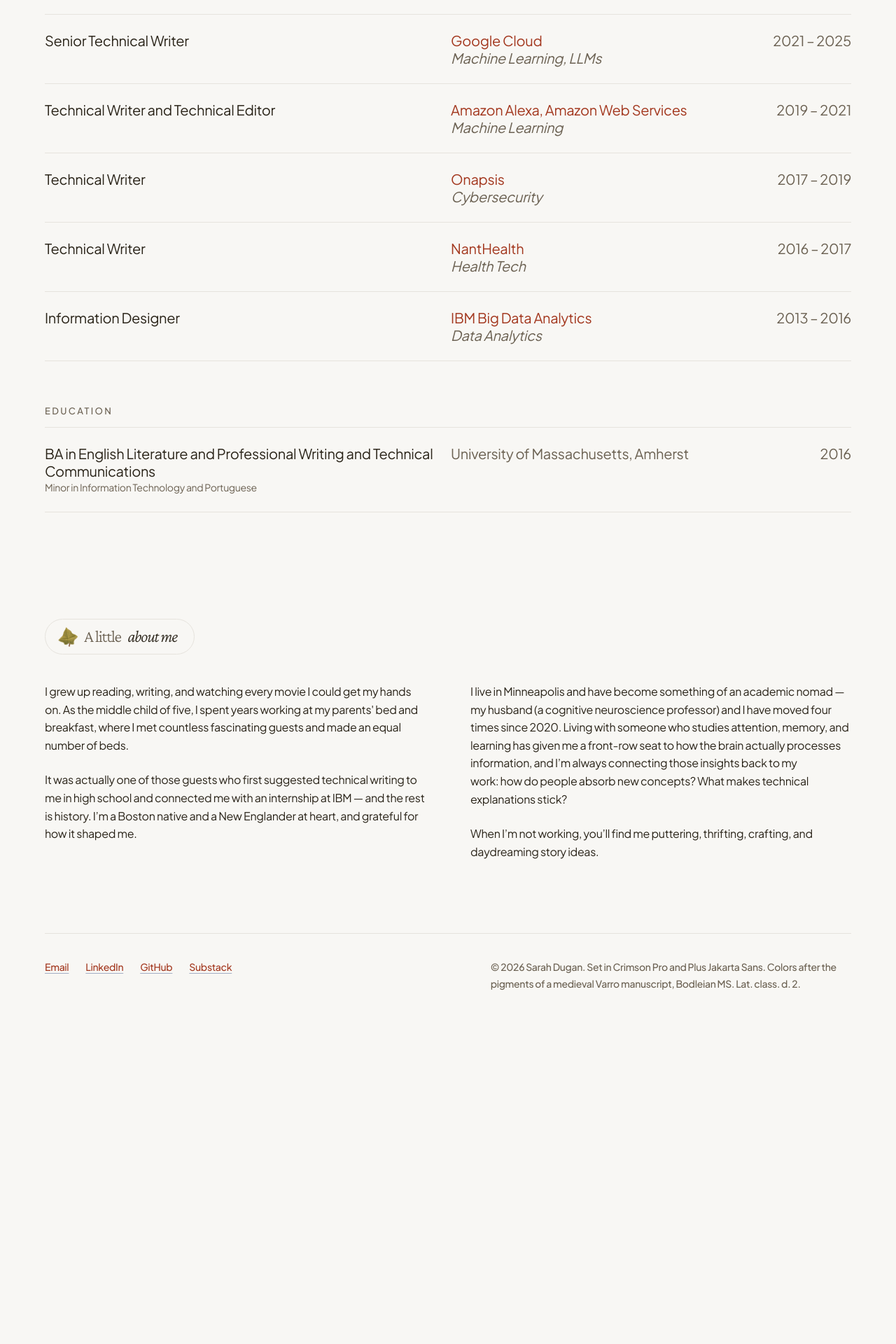
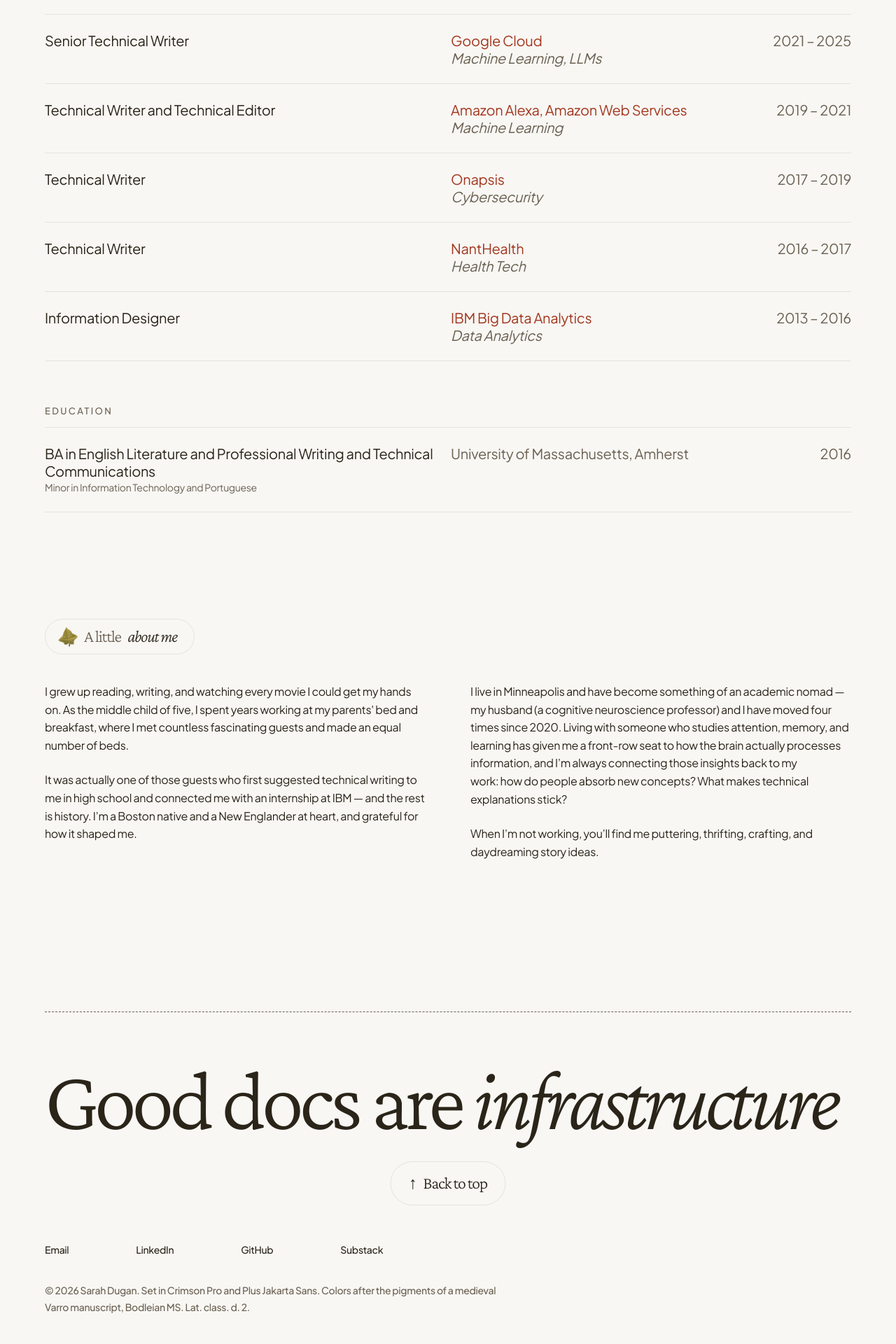
Before and after one commit to scrivera-dugan/site, a Jekyll site: the page built from index.md, in a window 1280 px wide. Shown: the part 2632-4552 px from the top of the page at 70% size. Built offline with Jekyll 4.4.1, drawn with Linux system fonts in a browser that asks for light colours; before the commit the page ends 4114 px from its top, so only the background shows below that.

Commit message:
Page bottom: closing line, back to top, link row
- A dashed rule, then one line set large in the light serif with the last
  word italic: the section-pill device at sign-off scale. The line sizes
  itself to the footer with container units from the sentence's measured
  width, so it fills the width at every screen size and the centred pill
  beneath it reads as centred. The coefficient is documented in the CSS
  and must be retuned if the sentence changes.
- A back-to-top pill, centred. The body carries id="top" so the link
  resolves by anchor rather than by browser convention.
- Smooth scrolling for the page, which also makes the corner menu glide;
  the reduced-motion block still forces it off.
- Links in one row with wide even gaps, in ink rather than the accent;
  the colophon moves to its own line beneath instead of competing from
  the right.

Co-Authored-By: Claude Fable 5.1 <noreply@anthropic.com>

```diff
--- a/_layouts/default.html
+++ b/_layouts/default.html
@@ -40,7 +40,7 @@
       gtag('config', 'G-WDG5FNNXKN');
     </script>
 </head>
-<body>
+<body id="top">
     <a class="skip-link" href="#content">Skip to content</a>
 
     {% if page.url == '/' %}
@@ -89,6 +89,9 @@
     </main>
 
     <footer class="site-footer">
+        <p class="closing-line">Good docs are <em>infrastructure</em></p>
+        <a class="back-to-top" href="#top"><span aria-hidden="true">&uarr;</span> Back to top</a>
+        <div class="footer-row">
             <ul class="elsewhere" aria-label="Elsewhere">
                 <li><a href="mailto:sarahcdugan@gmail.com">Email</a></li>
                 <li><a href="https://www.linkedin.com/in/scdugan/" rel="noopener">LinkedIn</a></li>
@@ -97,6 +100,7 @@
             </ul>
             <div class="colophon">
                 <p>© {{ 'now' | date: "%Y" }} Sarah Dugan. Set in Crimson Pro and Plus Jakarta Sans. Colors after the pigments of a medieval Varro manuscript, Bodleian MS. Lat. class. d. 2.</p>
+            </div>
         </div>
     </footer>
 
--- a/styles.css
+++ b/styles.css
@@ -84,6 +84,7 @@
    ======================================== */
 
 html {
+    scroll-behavior: smooth;
     /* a little breathing room above an anchored section header */
     scroll-padding-top: 3rem;
 }
@@ -582,14 +583,74 @@ pre code {
 .site-footer {
     width: min(100% - 2 * var(--gutter), var(--content-max));
     margin-inline: auto;
+    margin-top: var(--space-section);
+    padding: var(--space-xl) 0 var(--space-lg);
+    border-top: 1px dashed var(--color-text-secondary);
+    /* The closing line sizes itself to this box, so the sentence fills the
+       width and the centred pill below it reads as centred. */
+    container-type: inline-size;
+    /* 100 / the sentence's width in em (9.27em for this one), shaved a
+       little so rounding never wraps it. Retune if the sentence changes. */
+    --closing-fit: 10.6;
+}
+
+/* One closing line, set large in the display face with the last word in
+   italic: the section-pill device at the scale of a sign-off. */
+.closing-line {
+    margin: 0;
+    max-width: none;
+    font-family: var(--font-display);
+    font-weight: 300;
+    font-size: clamp(2.5rem, calc(var(--closing-fit) * 1cqw), 8.5rem);
+    line-height: 1.02;
+    letter-spacing: var(--track-display);
+    text-wrap: balance;
+    color: var(--color-text);
+}
+
+@supports not (font-size: 1cqw) {
+    .closing-line {
+        font-size: clamp(2.5rem, 8.6vw, 8.5rem);
+    }
+}
+
+.closing-line em {
+    font-style: italic;
+}
+
+.back-to-top {
+    display: inline-flex;
+    align-items: center;
+    gap: 0.6rem;
+    margin: var(--space-md) auto 0;
+    padding: 0.7rem 1.6rem;
+    border: 1px solid var(--color-border);
+    border-radius: 999px;
+    font-family: var(--font-display);
+    font-weight: 300;
+    font-size: var(--step-h3);
+    letter-spacing: var(--track-display);
+    color: var(--color-text);
+    text-decoration: none;
+    transition: border-color 0.2s ease;
+}
+
+.back-to-top:hover {
+    border-color: var(--color-text-secondary);
+    color: var(--color-text);
+}
+
+/* Centred between the line and the link row */
+.site-footer > .back-to-top {
+    position: relative;
+    left: 50%;
+    transform: translateX(-50%);
+}
+
+/* Links on one line with wide, even gaps; the colophon sits quietly under
+   them instead of competing from the right. */
+.footer-row {
     margin-top: var(--space-lg);
-    padding: var(--space-md) 0 var(--space-xl);
-    border-top: 1px solid var(--color-border);
-    display: flex;
-    flex-wrap: wrap;
-    justify-content: space-between;
-    align-items: baseline;
-    gap: var(--space-sm) var(--space-lg);
 }
 
 .elsewhere {
@@ -597,7 +658,7 @@ pre code {
     margin: 0;
     display: flex;
     flex-wrap: wrap;
-    gap: 0 var(--space-md);
+    gap: 0 var(--space-xxl);
     font-family: var(--font-ui);
     font-weight: 500;
     font-size: var(--step-small);
@@ -610,6 +671,22 @@ pre code {
 .elsewhere a {
     display: inline-block;
     padding: 0.75rem 0;
+    color: var(--color-text);
+    text-decoration: none;
+}
+
+.elsewhere a:hover {
+    color: var(--accent);
+}
+
+@media (max-width: 40rem) {
+    .site-footer {
+        padding-top: var(--space-lg);
+    }
+
+    .elsewhere {
+        gap: 0 var(--space-md);
+    }
 }
 
 /* ========================================
@@ -1502,8 +1579,8 @@ a.index-row:hover .what {
    ======================================== */
 
 .colophon {
-    margin: 0;
-    max-width: 44ch;
+    margin: var(--space-md) 0 0;
+    max-width: 60ch;
 }
 
 .colophon p {
```
Lines whose indentation alone changed are shown as unchanged.
